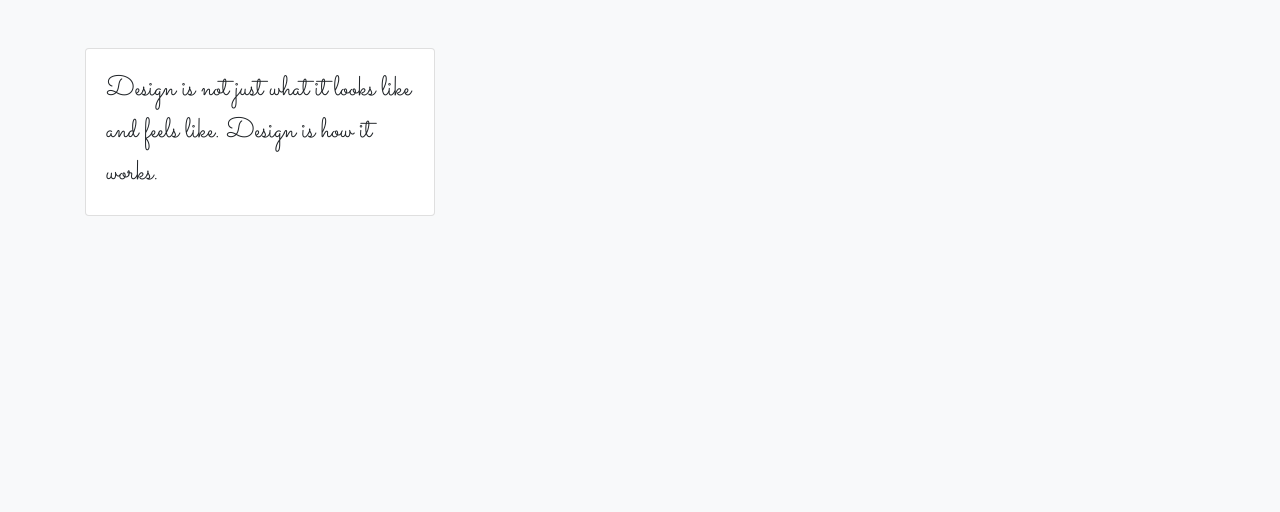
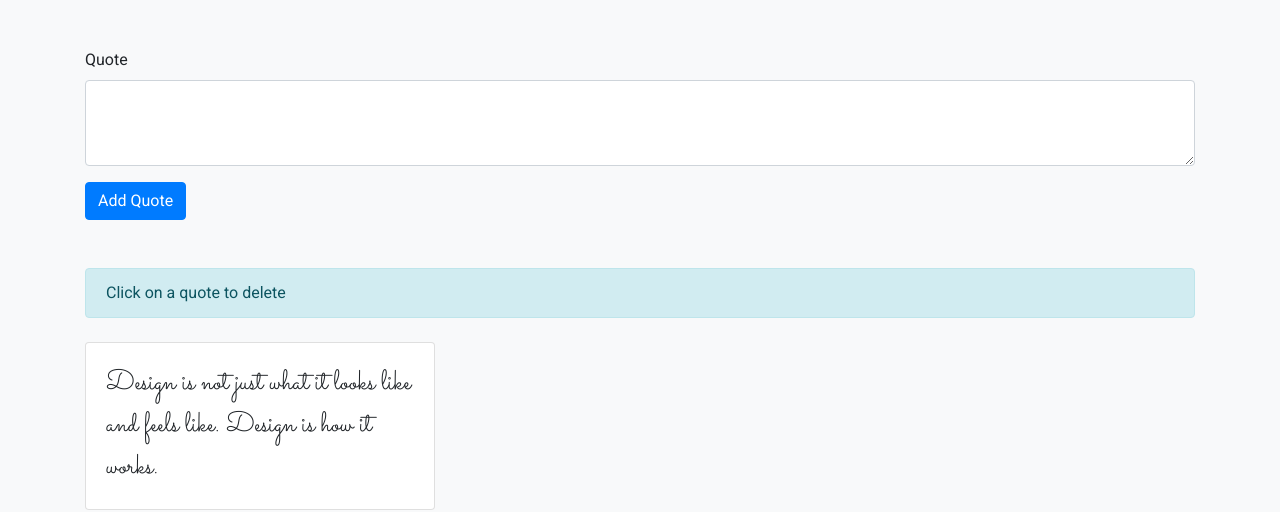
Before and after one commit to yusuphiqbal/vue-quotes-app, a Vue app: page / in a window 1280 px wide. Shown: the top 512 px of the page. Built offline with nearby package versions, Linux system fonts and the light colour scheme.

Commit message:
Display NewQuote component and added styled app with roboto font

```diff
--- a/src/App.vue
+++ b/src/App.vue
@@ -1,11 +1,24 @@
 <template>
   <div class="container">
-    <app-quote-grid :quotes="quotes"></app-quote-grid>
+    <div class="row mb-5">
+      <div class="col">
+        <app-new-quote @quoteAdded="newQuote"></app-new-quote>
+      </div>
+    </div>
+    <div class="row">
+      <div class="col">
+        <div class="alert alert-info mb-4">
+          <span>Click on a quote to delete</span>
+        </div>
+        <app-quote-grid :quotes="quotes"></app-quote-grid>
+      </div>
+    </div>
   </div>
 </template>
 
 <script>
 import QuoteGrid from './components/QuoteGrid.vue'
+import NewQuote from './components/NewQuote'
 
 export default {
   data() {
@@ -17,11 +30,19 @@ export default {
     }
   },
   components: {
-    appQuoteGrid: QuoteGrid
+    appQuoteGrid: QuoteGrid,
+    appNewQuote: NewQuote
+  },
+  methods: {
+    newQuote(quote) {
+      this.quotes.push(quote)
+    }
   }
 }
 </script>
 
 <style>
-
+  .container {
+    font-family: 'Roboto', Arial, Helvetica, sans-serif;
+  }
 </style>
```
